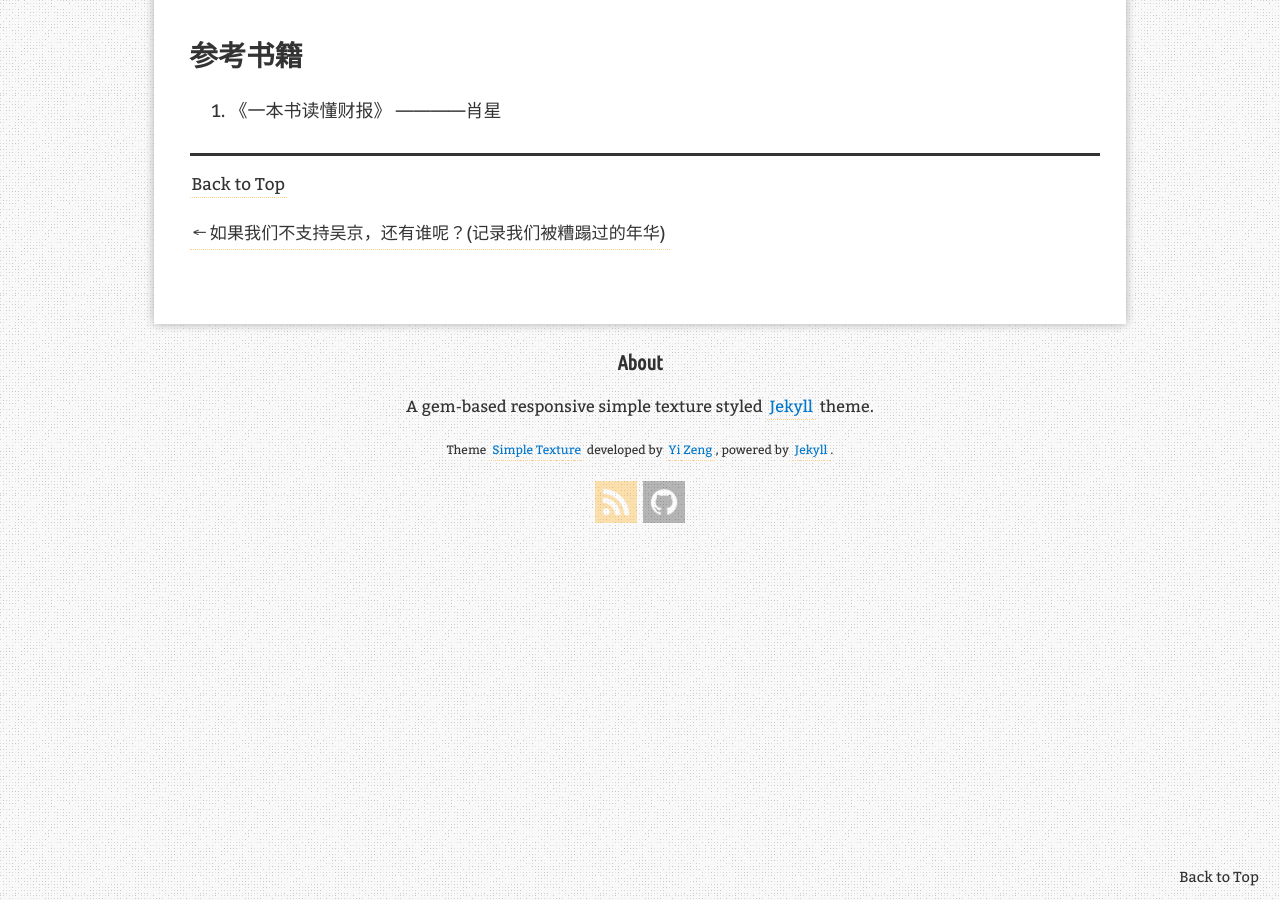
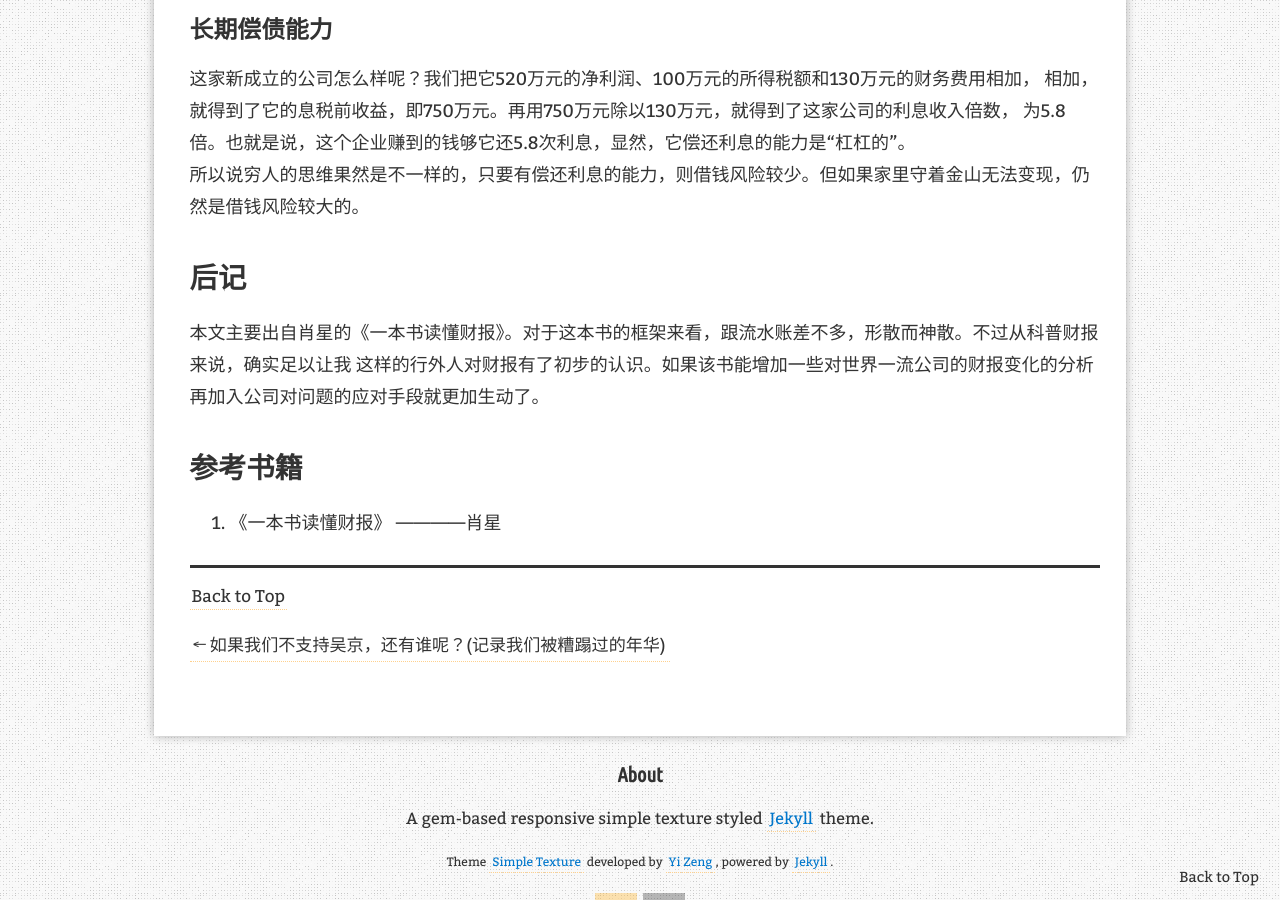
Before and after one commit to SailBlade/sailblade.github.io, a Jekyll site: the page built from _posts/2019-03-23-financeTable.md, in a window 1280 px wide and 900 px high, scrolled down 3705 px. Built offline with Jekyll 4.4.1, drawn with Linux system fonts in a browser that asks for light colours; nearby versions of some CDN libraries; comment, search, counter and statistics services are not loaded; some of the changed text lies outside the part shown.

Commit message:
commit the finance table

```diff
--- a/_posts/2019-03-23-financeTable.md
+++ b/_posts/2019-03-23-financeTable.md
@@ -10,6 +10,11 @@
 * Kramdown table of contents
 {:toc .toc}
 ---
+
+## 前言
+如何掌控一个企业，对企业当前的运行状态给出客观的评价？如何判断企业是否值得投资？
+目前来看，最快速的手段就是凝聚了很多人智慧的三大报表（资产负债表，利润表，现金流量表）来进行分析了。
+
 
 ## 读懂企业运作的三张表
 
@@ -80,10 +85,9 @@
 所以说穷人的思维果然是不一样的，只要有偿还利息的能力，则借钱风险较少。但如果家里守着金山无法变现，仍然是借钱风险较大的。
 
 
-
-
-
-
+## 后记
+本文主要出自肖星的《一本书读懂财报》。对于这本书的框架来看，跟流水账差不多，形散而神散。不过从科普财报来说，确实足以让我
+这样的行外人对财报有了初步的认识。如果该书能增加一些对世界一流公司的财报变化的分析再加入公司对问题的应对手段就更加生动了。
 
 
 
```
